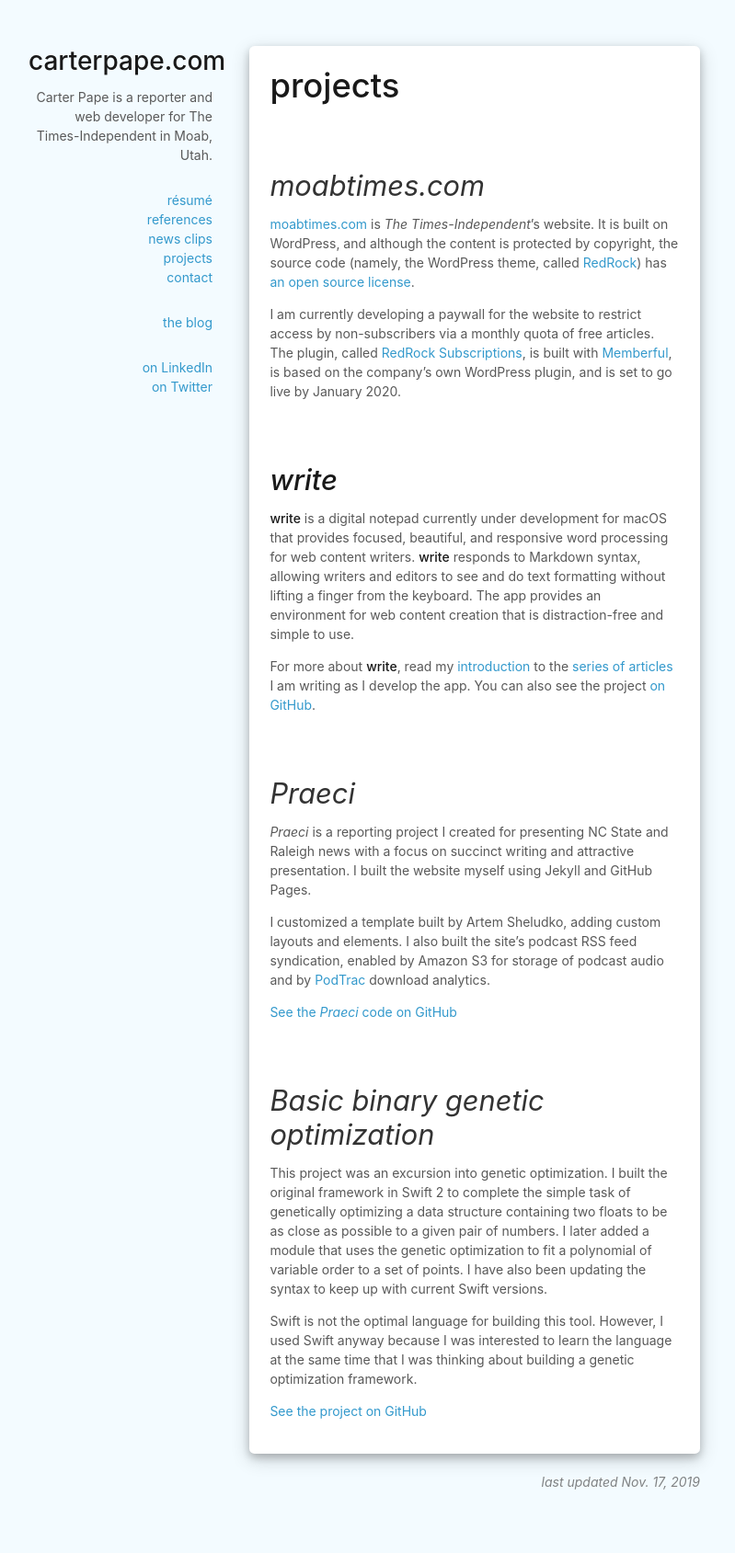
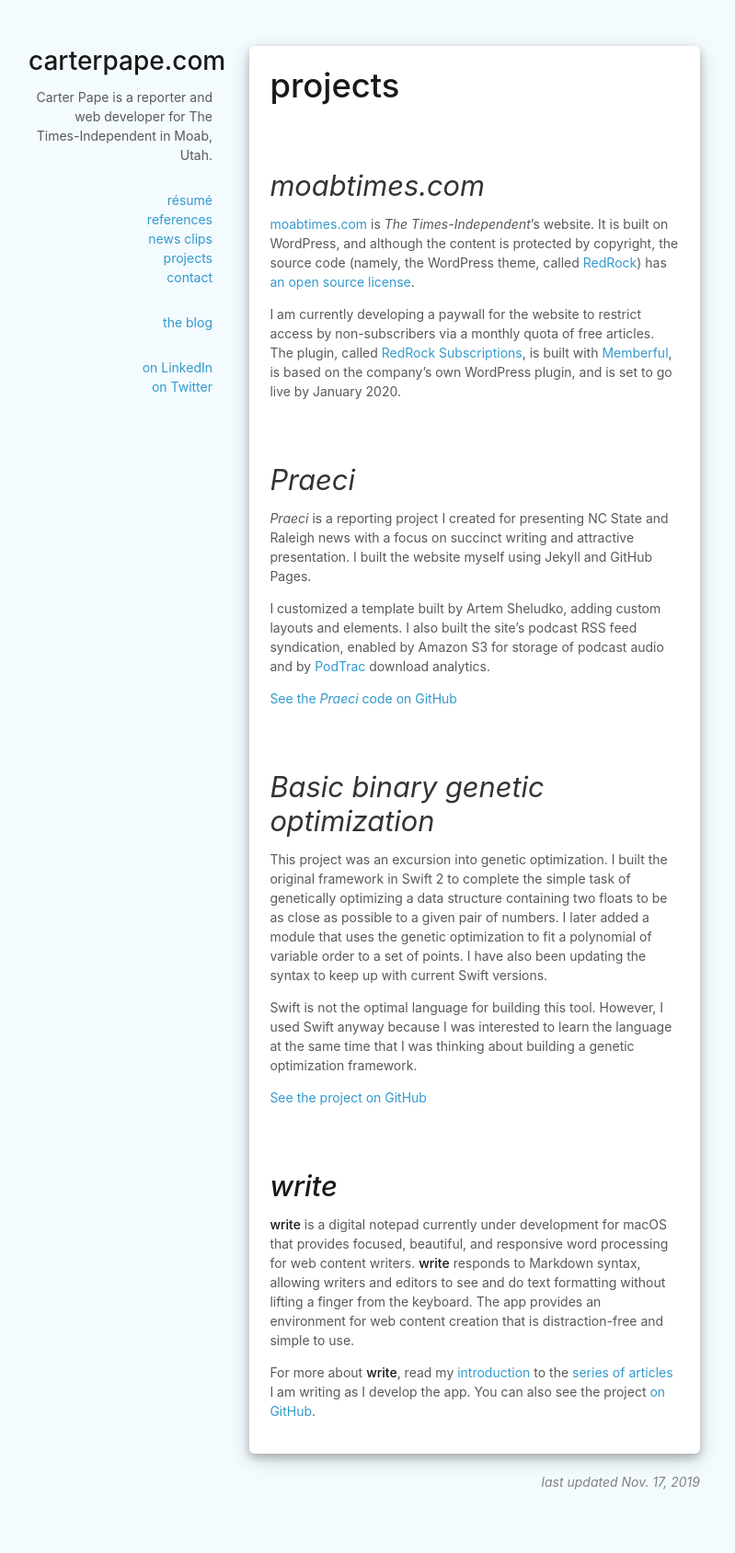
Before and after one commit to CarterPape/CarterPape.github.io, a Jekyll site: the page built from projects.md, in a window 1280 px wide. Shown: the whole page at 92% size, without its empty margins (244-1043 px from the left). Built offline with Jekyll 4.4.1, drawn with Linux system fonts in a browser that asks for light colours; part of the change alters nothing that is shown.

```diff
--- a/projects.md
+++ b/projects.md
@@ -10,12 +10,6 @@ last_updated: "Nov. 17, 2019"
 [moabtimes.com][The Times-Independent] is _The Times-Independent_'s website. It is built on WordPress, and although the content is protected by copyright, the source code (namely, the WordPress theme, called [RedRock]) has [an open source license](https://github.com/the-times-independent/RedRock/blob/master/LICENSE).
 
 I am currently developing a paywall for the website to restrict access by non-subscribers via a monthly quota of free articles. The plugin, called [RedRock Subscriptions], is built with [Memberful], is based on the company's own WordPress plugin, and is set to go live by January 2020.
-
-## **write**
-
-**write** is a digital notepad currently under development for macOS that provides focused, beautiful, and responsive word processing for web content writers. **write** responds to Markdown syntax, allowing writers and editors to see and do text formatting without lifting a finger from the keyboard. The app provides an environment for web content creation that is distraction-free and simple to use.
-
-For more about **write**, read my [introduction][write introduction] to the [series of articles][write series] I am writing as I develop the app. You can also see the project [on GitHub](https://github.com/CarterPape/write).
 
 ## _Praeci_
 
@@ -33,6 +27,12 @@ Swift is not the optimal language for building this tool. However, I used Swift
 
 [See the project on GitHub](https://github.com/CarterPape/Basic-binary-genetic-optimization)
 
+## **write**
+
+**write** is a digital notepad currently under development for macOS that provides focused, beautiful, and responsive word processing for web content writers. **write** responds to Markdown syntax, allowing writers and editors to see and do text formatting without lifting a finger from the keyboard. The app provides an environment for web content creation that is distraction-free and simple to use.
+
+For more about **write**, read my [introduction][write introduction] to the [series of articles][write series] I am writing as I develop the app. You can also see the project [on GitHub](https://github.com/CarterPape/write).
+
 
 [Memberful]: https://memberful.com
 [RedRock]: https://github.com/the-times-independent/RedRock
```
